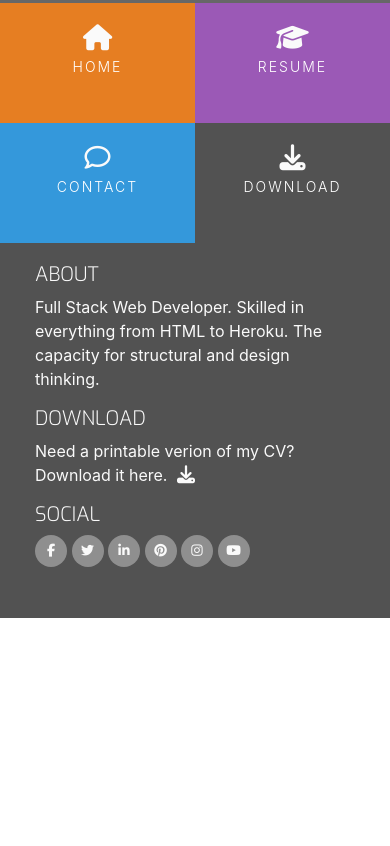
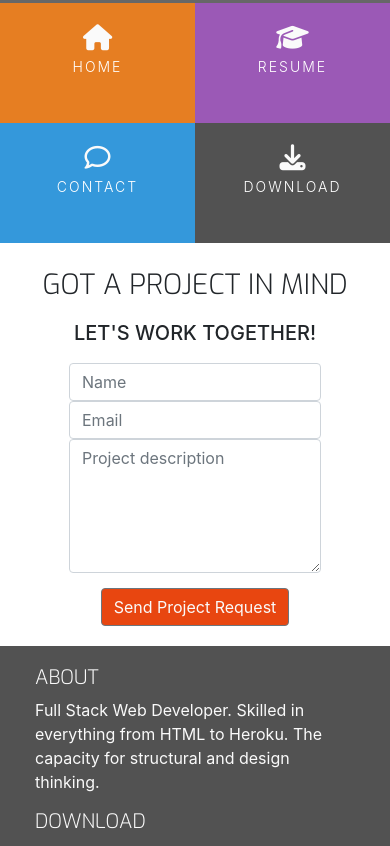
Before and after one commit to ashraafa/bootstrap-resume, a plain HTML site: page contact.html in a window 390 px wide. Shown: the part 606-1452 px from the top of the page. Before the commit the page ends 1224 px from the top, so only its background shows below. Drawn offline with nearby package versions, Linux system fonts and the light colour scheme.

Commit message:
Add form, heading and button to Contact page, style content in CSS, add media query for min-width

```diff
--- a/assets/css/style.css
+++ b/assets/css/style.css
@@ -16,6 +16,10 @@
 
 .bg-color-work-history {
     background-color: #9b59b6;
+}
+
+.bg-color-contact {
+    background-color: #fff;
 }
 
 .ui-menu-color-home {
@@ -335,3 +339,36 @@ footer {
 .history-items {
     margin-bottom: 30px;
 }
+
+/* Contact Form */
+
+.contact-heading {
+    font-family: "Exo", sans-serif;
+    font-weight: 300;
+    margin-top: 25px;
+    margin-bottom: 20px;
+}
+
+.center-form {
+    padding-top: 10px;
+    margin: 0 auto;
+    max-width: 70%;
+}
+
+button[type="submit"] {
+    margin-bottom: 20px;
+    margin-top: 15px;
+    color: #fafafa;
+    background-color: #e84610;
+}
+
+/* Media Queries */
+
+@media(min-width: 922px) {
+    .center-form {
+        padding-top: 30px;
+        min-height: 240px;
+        margin: 0 auto;
+        max-width: 50%;
+    }
+}
--- a/contact.html
+++ b/contact.html
@@ -54,7 +54,29 @@
         </div>
 
     </header>
-    <section>
+    <section class="container-fluid">
+        <div class="row bg-color-contact">
+            <div class="col">
+                <h3 class="contact-heading uppercase text-center">Got a project in mind</h3>
+                <h5 class="uppercase text-center">Let's work together!</h5>
+
+                <div class="center-form">
+                    <form>
+                        <input type="text" name="name" id="fullname" class="form-control" placeholder="Name"
+                        required />
+                        <input type="email" name="email" id="emailaddress" class="form-control" placeholder="Email"
+                        required />
+                        <textarea rows="5" name="projectsummary" id="projectsummary" class="form-control" placeholder="Project description"
+                        required></textarea>
+                        <div class="form-row text-center">
+                            <div class="col">
+                                <button type="submit" class="btn btn-secondary">Send Project Request</button>
+                            </div>
+                        </div>
+                    </form>
+                </div>
+            </div>
+        </div>
 
     </section>
     <footer class="container-fluid">
```
